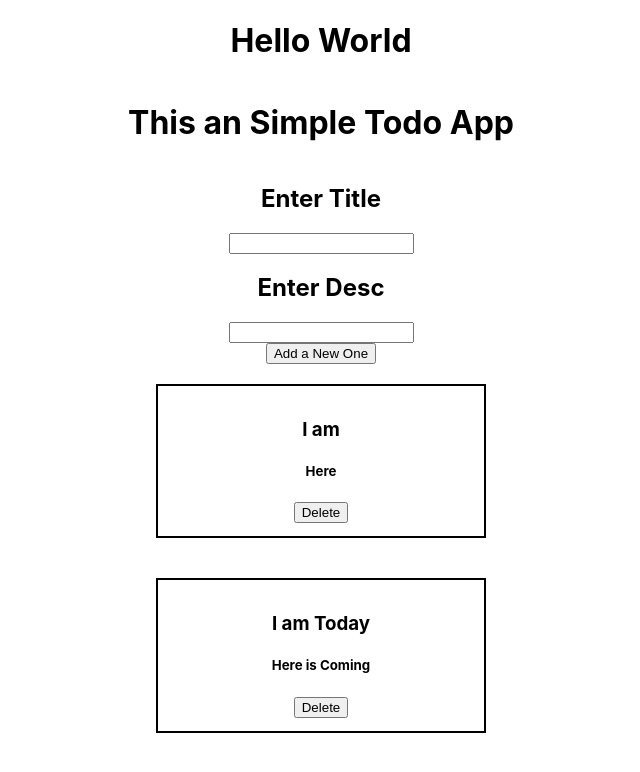
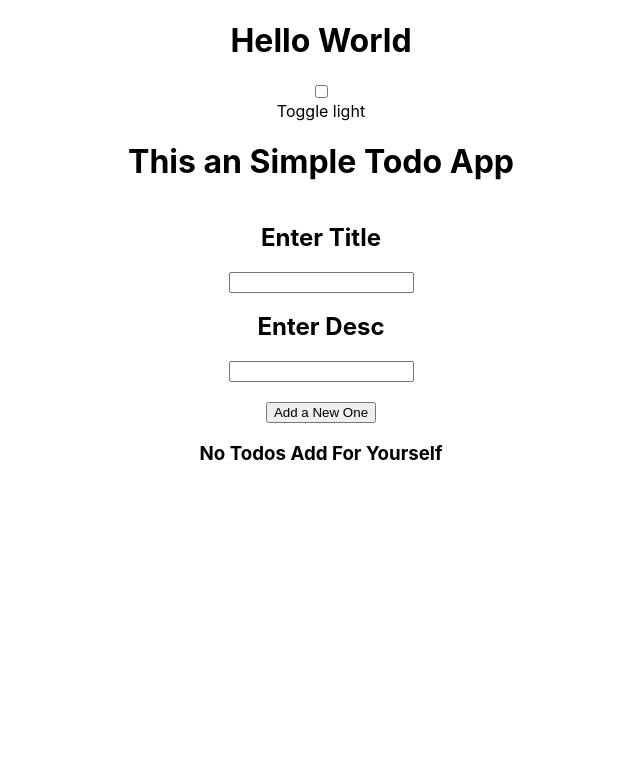
Before and after one commit to IMKnightRider/REACT-TODO, a React (Create React App) app: page / in a window 1280 px wide. Shown: the top 772 px of the page, without its empty margins (319-959 px from the left). Built offline with nearby package versions, Linux system fonts and the light colour scheme.

Commit message:
added toggle theme with provider

```diff
--- a/src/App.js
+++ b/src/App.js
@@ -1,19 +1,13 @@
-import logo from './logo.svg';
 import './App.css';
 import Todo from "./Components/Todo"
 import { useState } from 'react';
+import { themeContext } from "./Context/themeContext";
 
 function App() {
   const [title, setTitle] = useState("");
   const [desc, setDesc] = useState("");
 
-  const [todos, setTodos] = useState([{
-    title: "I am",
-    desc: "Here"
-  }, {
-    title: "I am Today",
-    desc: "Here is Coming"
-  }])
+  const [todos, setTodos] = useState([])
 
   const addNew = (t, d) => {
     setTodos([...todos, {
@@ -26,24 +20,45 @@ function App() {
   const onDelete = (todo) => {
     console.log("Done")
     console.log(todo)
-    setTodos(todos.filter((e)=>{
+    setTodos(todos.filter((e) => {
       return e !== todo
     }))
   }
+
+
+
+  const [mode, setMode] = useState("light")
+  const toggleMode = () => {
+    setMode((mode === "light") ? "dark" : "light")
+    if (mode === "light") {
+      document.body.style.backgroundColor = "black";
+      document.body.style.color = "white";
+    }
+    else {
+      document.body.style.backgroundColor = "white";
+      document.body.style.color = "black";
+    }
+  }
   return (
     <div className="App">
+      <themeContext.Provider value={mode}>
+
         <h1>Hello World</h1>
+        <input type='checkbox' onClick={toggleMode} /> <span>Toggle {mode}</span>
         <h1>This an Simple Todo App</h1>
         <h2>Enter Title</h2>
         <input type='text' value={title} onChange={(e) => setTitle(e.target.value)} />
         <h2>Enter Desc</h2>
         <input type='text' value={desc} onChange={(e) => setDesc(e.target.value)} />
+        <br />
         <button onClick={() => addNew(title, desc)}>Add a New One</button>
         {
+          todos.length === 0 ? <h3>No Todos Add For Yourself</h3> :
           todos.map((todo, i) => {
             return <Todo key={i} todo={todo} onDelete={onDelete} />
           })
         }
+      </themeContext.Provider>
     </div>
   );
 }
--- a/src/Components/Todo.jsx
+++ b/src/Components/Todo.jsx
@@ -1,13 +1,29 @@
 import React from "react";
+import { useContext } from "react";
+import { themeContext } from "../Context/themeContext";
 
 function Todo({ todo, onDelete }) {
-    return (
-    <div style={{"border":"2px solid black", "margin": "20px" ,"width":"300px", "padding": "13px"}} >
-        <h3>{todo.title}</h3>
-        <h5>{todo.desc}</h5>
-        <button onClick={()=>onDelete(todo)}>Delete</button>
-        </div>
-    )
+    const mode = useContext(themeContext);
+    if (mode === "dark") {
+        return (
+            <div style={{ "border": "2px solid white", "margin": "20px", "width": "300px", "padding": "13px" }} >
+                <h3>{todo.title}</h3>
+
+                <h5>{todo.desc}</h5>
+                <button onClick={() => onDelete(todo)}>Delete</button>
+            </div>
+        )
+    }
+    else {
+        return (
+            <div style={{ "border": "2px solid black", "margin": "20px", "width": "300px", "padding": "13px" }} >
+                <h3>{todo.title}</h3>
+
+                <h5>{todo.desc}</h5>
+                <button onClick={() => onDelete(todo)}>Delete</button>
+            </div>
+        )
+    }
 }
 
 export default Todo;
--- /dev/null
+++ b/src/Context/themeContext.js
@@ -0,0 +1,2 @@
+import { createContext } from 'react';
+export const themeContext = createContext("Light");
```
Lines whose indentation alone changed are shown as unchanged.
